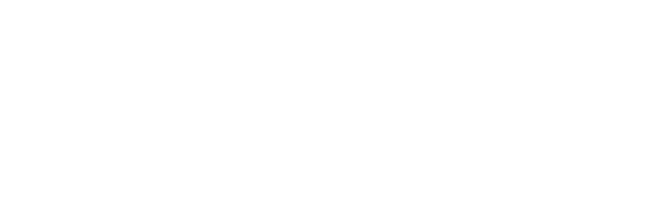
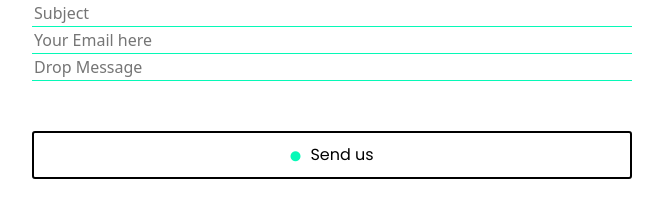
Before and after one commit to CodingJeffP/Samenwerken, a plain HTML site: page index.html in a window 1280 px wide. Shown: the whole page, without its empty margins (50-713 px from the left). Drawn offline with nearby package versions, Linux system fonts and the light colour scheme.

Commit message:
form in de footer aangemaakt en style gegeven

```diff
--- a/css/style.css
+++ b/css/style.css
@@ -4,3 +4,33 @@
     --primary-color: #06f9b7 ;
     --secondary-color: #f8fafa;
 }
+
+
+
+footer form{
+    display: flex;
+    flex-direction: column;
+    align-items: space-around;
+
+}
+footer form input{
+    border: none;
+    border-bottom: 1px solid var(--primary-color);
+    color: rgb(253, 253, 253);
+}
+footer form button{
+    margin-top: 50px;
+    padding: 10px;
+    background-color: white;
+    border-radius: 3px;
+    font-family: "Poppins", sans-serif;
+    border: 2px solid black;
+}
+footer form button i{
+    margin-right: 10px;
+    font-size: 10px;
+
+}
+.formulier{
+    width: 600px;
+}
--- a/index.html
+++ b/index.html
@@ -69,11 +69,18 @@
     </div>
 
     <footer>
+        <div class="container">
         <div class="formulier">
-
+            <form action="">
+                <input placeholder="Subject" type="text" name="" id="">
+                <input placeholder="Your Email here" type="text" name="" id="">
+                <input placeholder="Drop Message" type="text" name="" id="">
+                <button><i class="fa-solid fa-circle" style="color: #06f9b7;"></i>Send us</button>
+            </form>
         </div>
         <div class="contact">
 
+        </div>
         </div>
     </footer>
 
```
